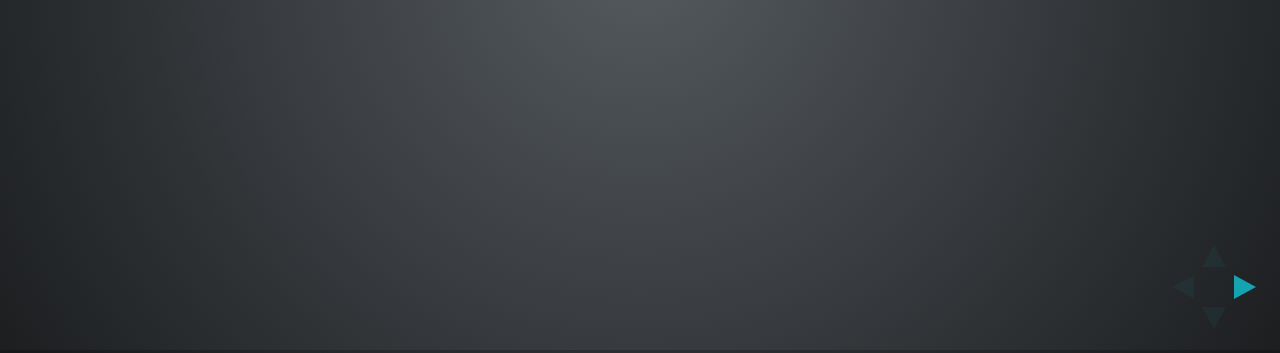
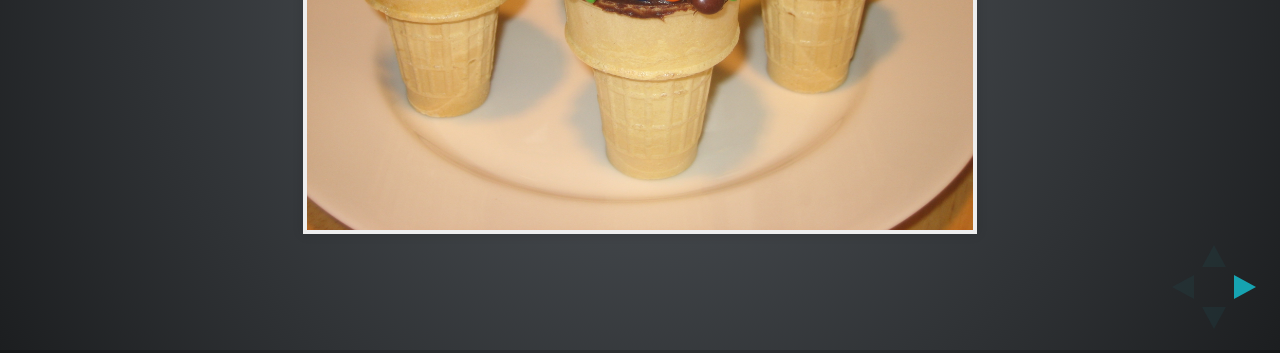
Before and after one commit to aackerman/ES6-features, a plain HTML site: page index.html in a window 1280 px wide. Shown: the part 447-800 px from the top of the page. Drawn offline with Linux system fonts and the light colour scheme.

Commit message:
Added sugars image

```diff
--- a/index.html
+++ b/index.html
@@ -42,6 +42,7 @@
       <div class="slides">
         <section>
           <h2>ES6</h2>
+          <img src="sugars.jpg" height="500px">
         </section>
 
         <section>
```
Also changed, not shown: sugars.jpg (added).
